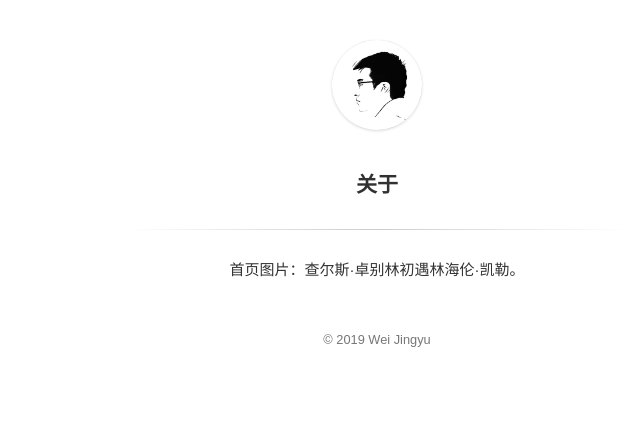
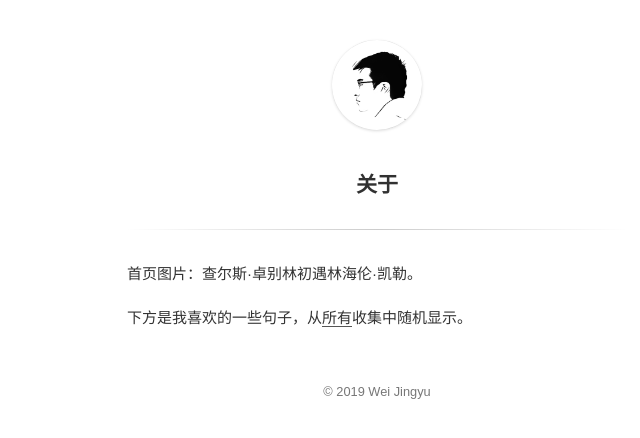
Before and after one commit to weijy/blog, a Jekyll site: the page built from about.md, in a window 1280 px wide. Shown: the top 438 px of the page, without its empty margins (263-903 px from the left). Built offline with Jekyll 4.4.1, drawn with Linux system fonts in a browser that asks for light colours; comment, search, counter and statistics services are not loaded.

Commit message:
Update about.md

```diff
--- a/about.md
+++ b/about.md
@@ -3,4 +3,6 @@ layout: page
 title: 关于
 ---
 
-<center>首页图片：查尔斯·卓别林初遇林海伦·凯勒。</center>
+首页图片：查尔斯·卓别林初遇林海伦·凯勒。
+
+下方是我喜欢的一些句子，从[所有](https://weijingyu.com/quotes)收集中随机显示。
```
